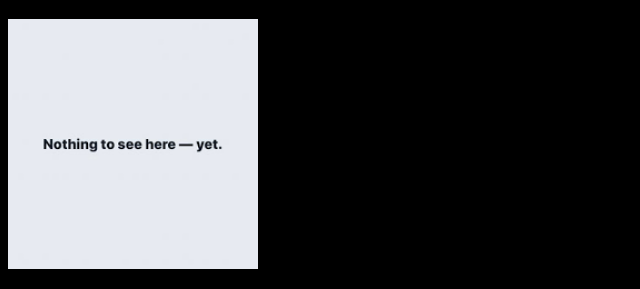
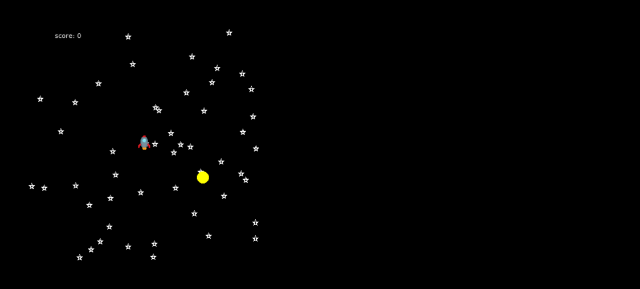
Before and after one commit to Dhruvq/dhruvq1.github.io, a plain HTML site: page portfolio.html in a window 1280 px wide. Shown: the part 87-376 px from the top of the page, without its empty margins (0-640 px from the left). Drawn offline with Linux system fonts and the light colour scheme.

Commit message:
Updated portfolio

```diff
--- a/portfolio.html
+++ b/portfolio.html
@@ -9,6 +9,9 @@
     <a href="portfolio.html">Portfolio</a>
     <a href="aboutme.html">About Me</a>
     <h1 style="color:white;">This is my Portfolio Page!</h1>
-    <img src="NothingToSee.png" height="250">
+    <img src="1.2.5 final pic.png" height="250">
+    <h3> This is a game where a user controls a space ship to gather all the coins. The game ends when 10 coins have been collected. The user uses keys WASD to control the ship
+    <br> and when the ship reaches a coin it dissapears and randomly appears elsewhere.
+    </h3>
 	  </body>
 	</html>
```
Also changed, not shown: 1.2.5 final pic.png (added).
